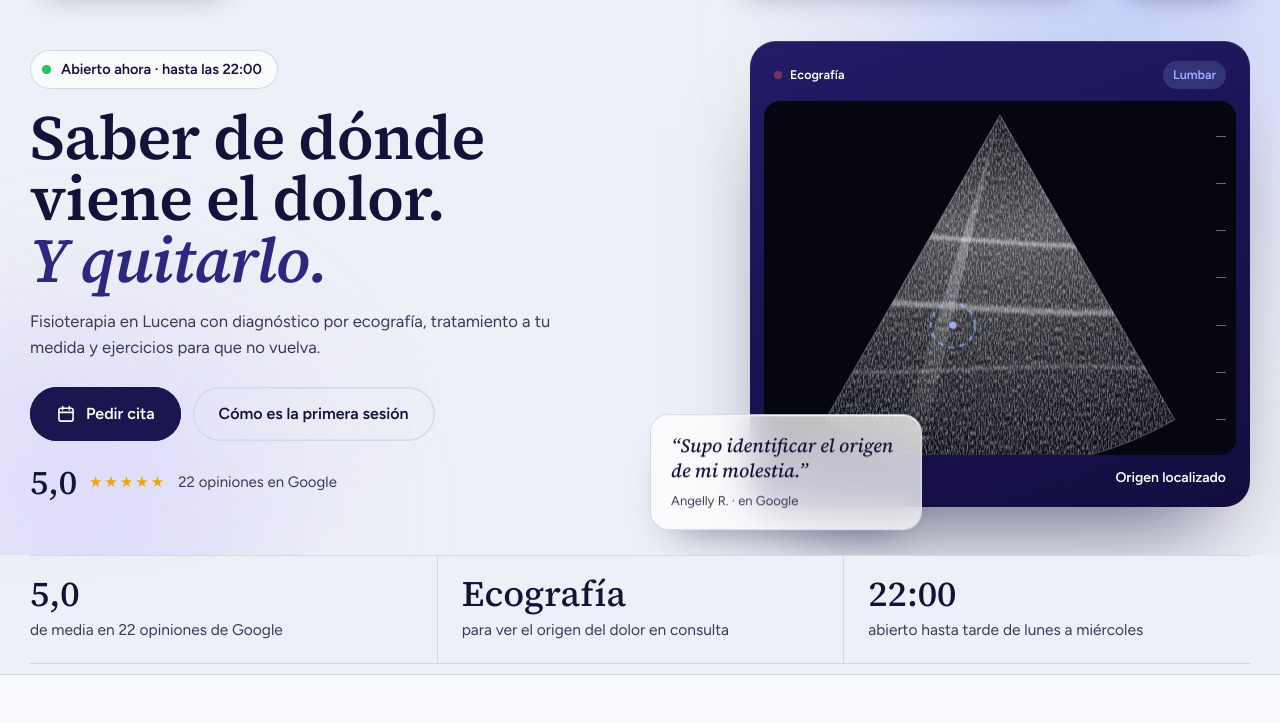
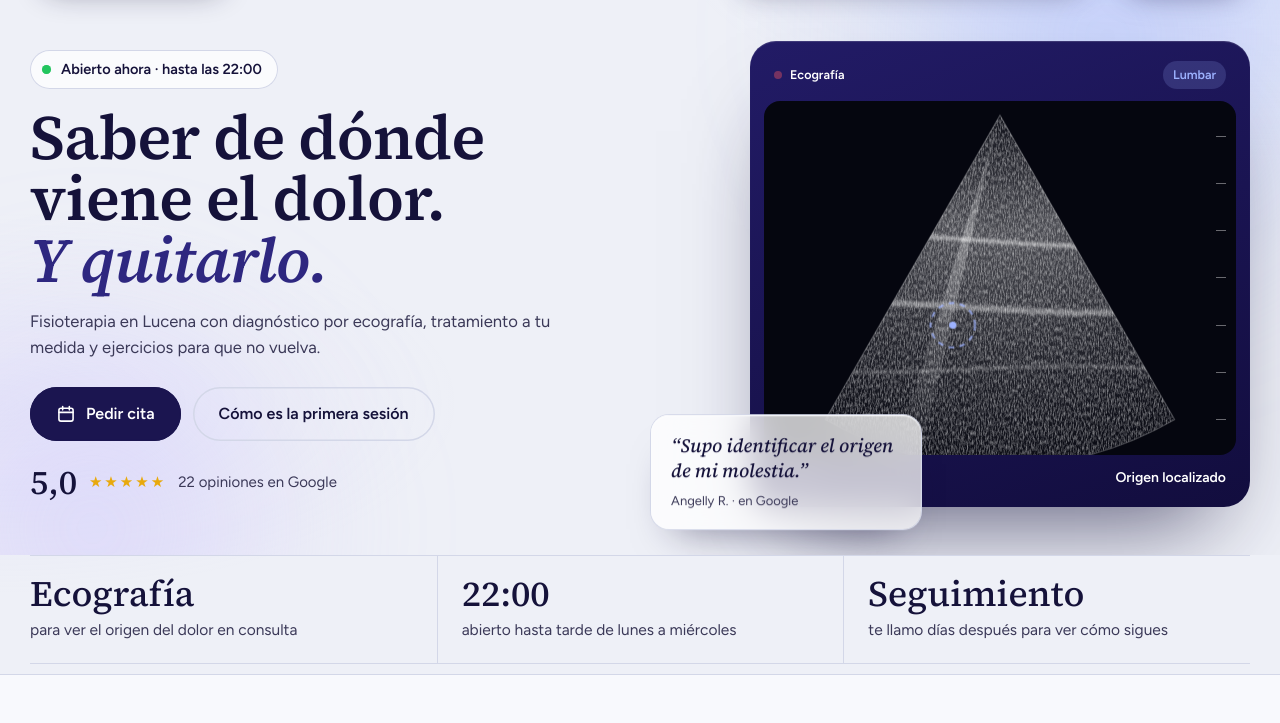
Before and after one commit to miiguelcamus/enrique-pineda, a plain HTML site: page index.html in a window 1280 px wide. Shown: the part 77-800 px from the top of the page. Drawn offline with Linux system fonts and the light colour scheme.

Commit message:
Quita la valoración repetida en la portada
Co-Authored-By: Claude Opus 5.5 <noreply@anthropic.com>
Claude-Session: https://claude.ai/code/session_019XPqugzT1osaLpvLcg9XHg

```diff
--- a/index.html
+++ b/index.html
@@ -53,9 +53,9 @@
 </section>
 
 <section class="datos"><div class="wrap dg">
- <div class="rv"><b>5,0</b><span>de media en 22 opiniones de Google</span></div>
  <div class="rv"><b>Ecografía</b><span>para ver el origen del dolor en consulta</span></div>
  <div class="rv"><b>22:00</b><span>abierto hasta tarde de lunes a miércoles</span></div>
+ <div class="rv"><b>Seguimiento</b><span>te llamo días después para ver cómo sigues</span></div>
 </div></section>
 
 <section class="sec explora"><div class="wrap">
```
